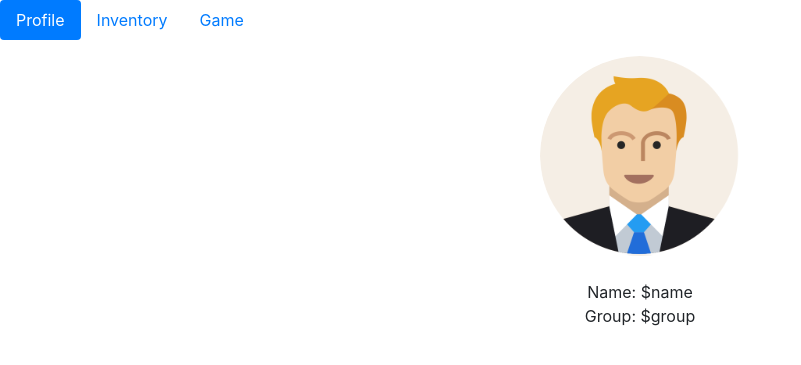
After one commit to premwit-2018/premwit, a PHP site: page /app.php in a window 1280 px wide. The commit adds this page. Shown: the top 365 px of the page, without its empty margins (0-801 px from the left). Run offline with PHP 8.4, Linux system fonts and the light colour scheme; some libraries are stand-ins or nearby versions.

Commit message:
app interface

```diff
--- /dev/null
+++ b/app.php
@@ -0,0 +1,51 @@
+<!doctype html>
+<html>
+    <head>
+        <meta charset="UTF-8">
+        <title>Pre MWIT 2018</title>
+        <meta name="viewport" content="width=device-width, initial-scale=1.0">
+        <link href="node_modules/bootstrap/dist/css/bootstrap.min.css" rel="stylesheet">
+        <link href="node_modules/tether/dist/css/tether.min.css" rel="stylesheet">
+        <script src="node_modules/jquery/dist/jquery.js"></script>
+        <script src="node_modules/tether/dist/js/tether.min.js"></script>
+        <script src="node_modules/bootstrap/dist/js/bootstrap.min.js"></script>
+        <link rel="stylesheet" href="node_modules/frontend/style.css">
+        <link href="https://fonts.googleapis.com/css?family=Kanit" rel="stylesheet">
+
+    <style>
+        .avatar{
+            width: 200px;
+            height: 200px;
+            border-radius: 50%;
+            background-size: contain;
+            margin:auto;
+            margin-bottom: 24px;
+        }
+    </style>
+    </head>
+    <body>
+    <div class="box">
+        <ul class="nav nav-pills mb-3" id="pills-tab" role="tablist">
+        <li class="nav-item">
+            <a class="nav-link active" id="pills-home-tab" data-toggle="pill" href="#pills-home" role="tab" aria-controls="pills-home" aria-selected="true">Profile</a>
+        </li>
+        <li class="nav-item">
+            <a class="nav-link" id="pills-profile-tab" data-toggle="pill" href="#pills-profile" role="tab" aria-controls="pills-profile" aria-selected="false">Inventory</a>
+        </li>
+        <li class="nav-item">
+            <a class="nav-link" id="pills-contact-tab" data-toggle="pill" href="#pills-contact" role="tab" aria-controls="pills-contact" aria-selected="false">Game</a>
+        </li>
+        </ul>
+        <div class="tab-content" id="pills-tabContent">
+        <div class="tab-pane fade show active" id="pills-home" role="tabpanel" aria-labelledby="pills-home-tab" style="text-align:center">
+            <div class="avatar" style="background-image:url(img/man.png)"></div>
+            Name: $name
+            <br>
+            Group: $group
+        </div>
+        <div class="tab-pane fade" id="pills-profile" role="tabpanel" aria-labelledby="pills-profile-tab">...</div>
+        <div class="tab-pane fade" id="pills-contact" role="tabpanel" aria-labelledby="pills-contact-tab">...</div>
+        </div>
+    </div>
+    </body>
+</html>
```
Also changed, not shown: index.php (+2 -34 lines), img/man.png (added).
